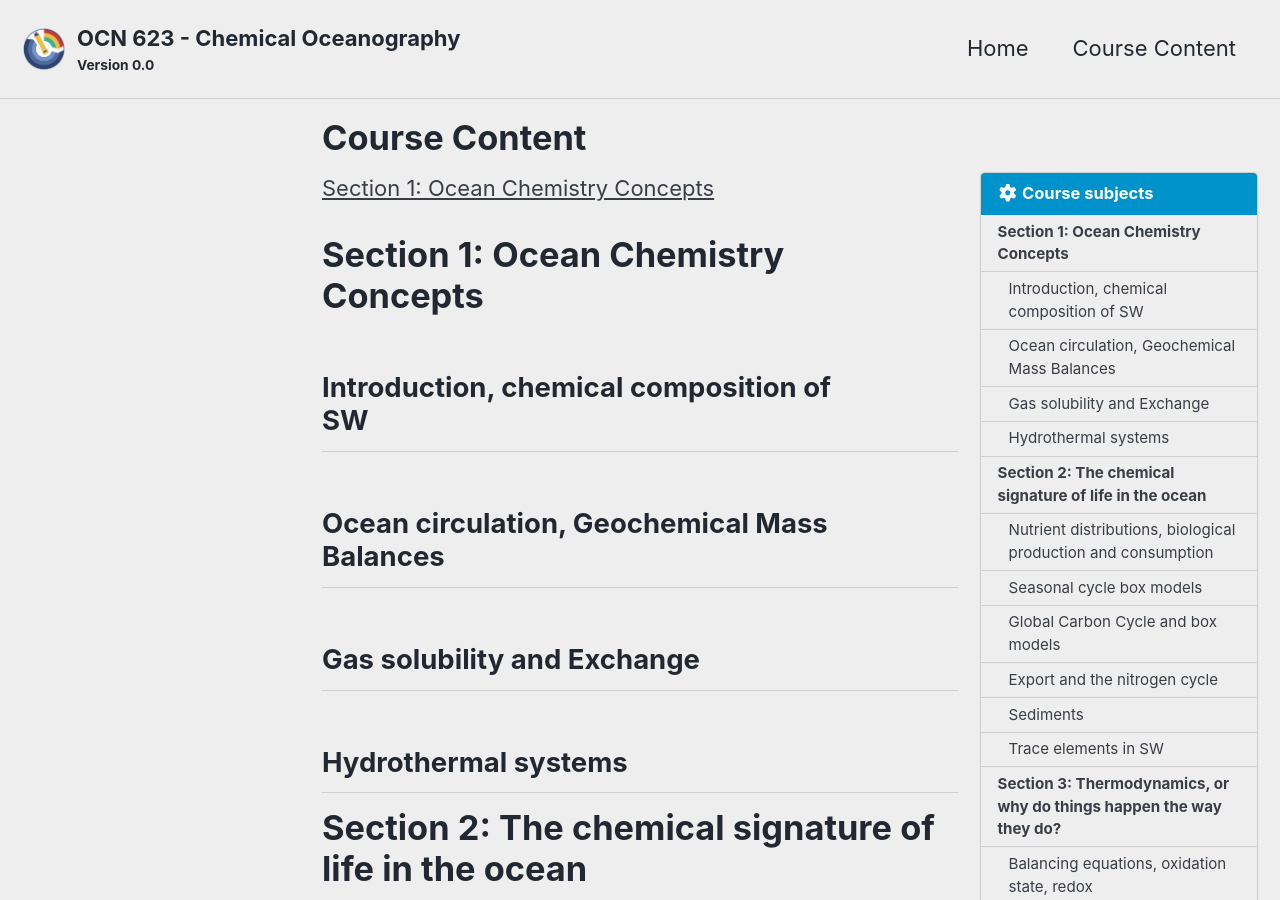
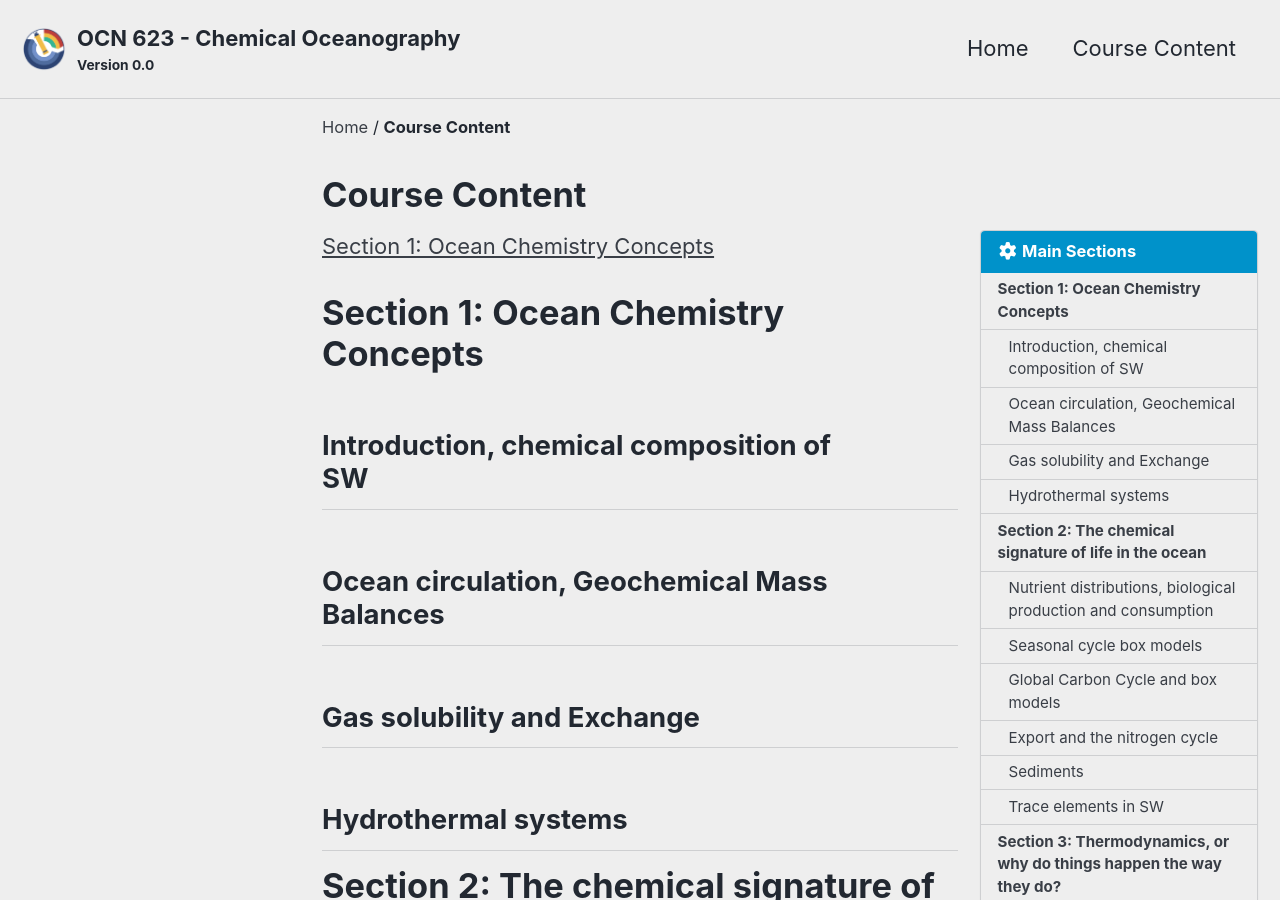
Before and after one commit to SethBushinsky/OCN623_Chemical_Oceanography, a Jekyll site: the page built from _pages/course-content.md, in a window 1280 px wide and 900 px high. Built offline with Jekyll 4.4.1, drawn with Linux system fonts in a browser that asks for light colours; cached includes are drawn as plain includes.

Commit message:
Update course-content.md

```diff
--- a/_pages/course-content.md
+++ b/_pages/course-content.md
@@ -2,14 +2,15 @@
 layout: single
 title: Course Content
 toc: true
-toc_label: "Course subjects"
+toc_label: "Main Sections"
 toc_icon: "cog"
 permalink: /course-content/
 title: "Course Content"
 author_profile: false
+breadcrumbs: true
 ---
 
-[Section 1: Ocean Chemistry Concepts](/course-content/01_ocean_chemistry_fundamentals/)
+[Section 1: Ocean Chemistry Concepts](/OCN623_Chemical_Oceanography/course-content/01_ocean_chemistry_fundamentals/)
 
 # Section 1: Ocean Chemistry Concepts
 ## Introduction, chemical composition of SW
```
